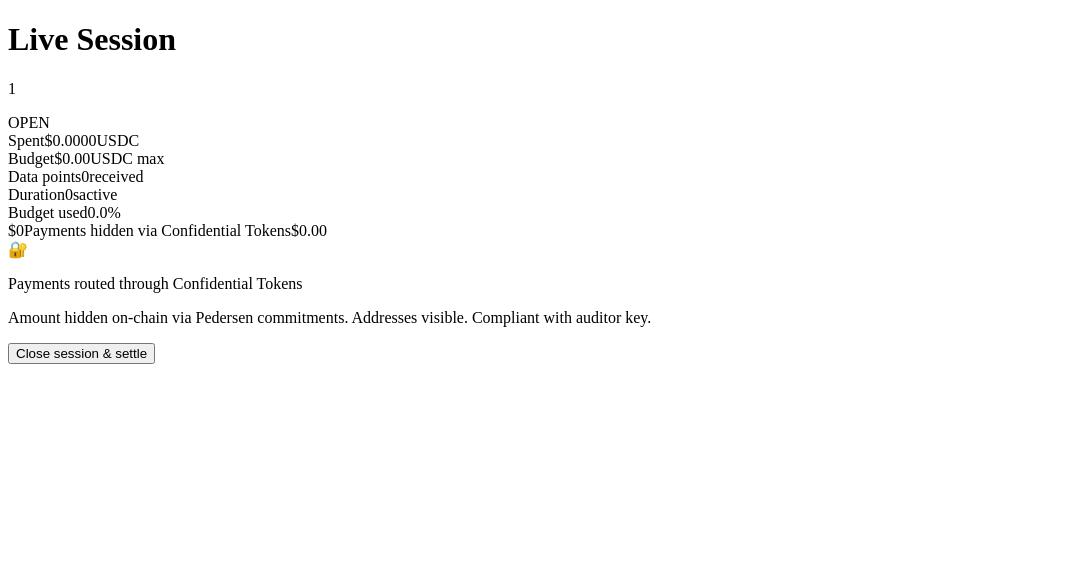
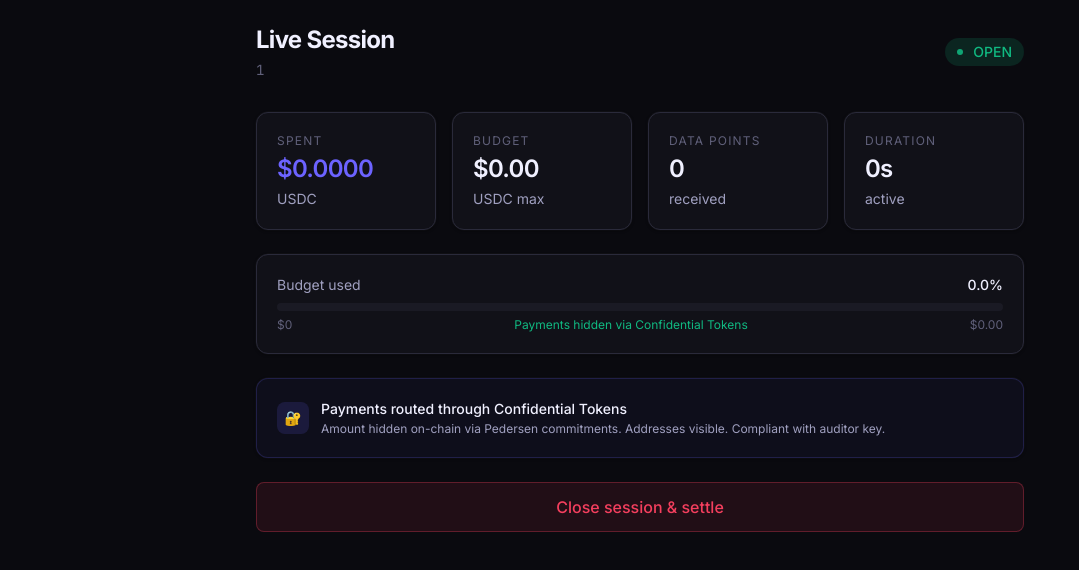
Before and after one commit to shivam-s-dev/PrivateStream, a Next.js app: page /session/1 in a window 1280 px wide. Shown: the top 570 px of the page, without its empty margins (0-1079 px from the left). Built offline with nearby package versions, Linux system fonts and the light colour scheme; no server answers.

Commit message:
feat: add global styles and layout for the application

```diff
--- /dev/null
+++ b/app/globals.css
@@ -0,0 +1,139 @@
+@import "tailwindcss";
+
+@theme {
+  --color-base: #0A0A0F;
+  --color-surface: #111118;
+  --color-elevated: #1A1A24;
+  --color-hover: #1F1F2E;
+  --color-border: #2A2A3A;
+  --color-border-strong: #3A3A4F;
+  --color-primary: #F0F0FF;
+  --color-secondary: #A0A0C0;
+  --color-muted: #60607A;
+  --color-accent: #6C63FF;
+  --color-accent-hover: #7C73FF;
+  --color-success: #10B981;
+  --color-warning: #F59E0B;
+  --color-danger: #F43F5E;
+
+  --font-sans: "Inter", system-ui, sans-serif;
+  --font-mono: "JetBrains Mono", monospace;
+
+  --tracking-display: -0.03em;
+  --tracking-heading: -0.02em;
+
+  --shadow-accent-glow: 0 0 0 3px rgba(108, 99, 255, 0.15);
+  --shadow-card: 0 1px 3px rgba(0, 0, 0, 0.4), 0 0 0 0.5px rgba(255, 255, 255, 0.05);
+  --shadow-card-hover: 0 4px 12px rgba(0, 0, 0, 0.5), 0 0 0 0.5px rgba(108, 99, 255, 0.3);
+
+  --animate-pulse-slow: pulse 3s cubic-bezier(0.4, 0, 0.6, 1) infinite;
+  --animate-fade-in: fadeIn 0.3s ease-out;
+
+  @keyframes fadeIn {
+    from {
+      opacity: 0;
+      transform: translateY(4px);
+    }
+    to {
+      opacity: 1;
+      transform: translateY(0);
+    }
+  }
+}
+
+@layer base {
+  html {
+    background-color: var(--color-base);
+    color: var(--color-primary);
+  }
+  body {
+    font-family: var(--font-sans);
+    -webkit-font-smoothing: antialiased;
+  }
+
+  /* Scrollbar */
+  ::-webkit-scrollbar {
+    width: 6px;
+  }
+  ::-webkit-scrollbar-track {
+    background-color: var(--color-surface);
+  }
+  ::-webkit-scrollbar-thumb {
+    background-color: var(--color-border-strong);
+    border-radius: 9999px;
+  }
+  ::-webkit-scrollbar-thumb:hover {
+    background-color: var(--color-muted);
+  }
+
+  /* Selection */
+  ::selection {
+    background-color: rgba(108, 99, 255, 0.2);
+    color: var(--color-primary);
+  }
+}
+
+@layer components {
+  /* Card */
+  .card {
+    @apply bg-surface border border-border rounded-xl p-5 shadow-card transition-all duration-200;
+  }
+  .card:hover {
+    @apply shadow-card-hover border-border-strong;
+  }
+
+  /* Button variants */
+  .btn-primary {
+    @apply bg-accent hover:bg-accent-hover text-white font-medium px-4 py-2 rounded-lg transition-all duration-150 focus:outline-none focus:ring-2 focus:ring-accent/50 active:scale-95 disabled:opacity-40 disabled:cursor-not-allowed cursor-pointer;
+  }
+  .btn-ghost {
+    @apply bg-transparent hover:bg-hover text-secondary hover:text-primary border border-border hover:border-border-strong font-medium px-4 py-2 rounded-lg transition-all duration-150 active:scale-95 cursor-pointer;
+  }
+  .btn-danger {
+    @apply bg-danger/10 hover:bg-danger/20 text-danger border border-danger/30 font-medium px-4 py-2 rounded-lg transition-all duration-150 active:scale-95 cursor-pointer;
+  }
+
+  /* Badge */
+  .badge {
+    @apply inline-flex items-center gap-1 text-xs font-medium px-2 py-0.5 rounded-full;
+  }
+  .badge-accent {
+    @apply bg-accent/15 text-accent;
+  }
+  .badge-success {
+    @apply bg-success/15 text-success;
+  }
+  .badge-warning {
+    @apply bg-warning/15 text-warning;
+  }
+  .badge-muted {
+    @apply bg-elevated text-muted border border-border;
+  }
+
+  /* Input */
+  .input {
+    @apply w-full bg-elevated border border-border rounded-lg px-3 py-2 text-primary placeholder:text-muted text-sm focus:outline-none focus:border-accent focus:shadow-accent-glow transition-all duration-150;
+  }
+
+  /* Mono address display */
+  .address {
+    @apply font-mono text-sm text-muted tracking-tight;
+  }
+
+  /* Stat card */
+  .stat-card {
+    @apply bg-surface border border-border rounded-xl p-5 shadow-card transition-all duration-200 flex flex-col gap-1;
+  }
+  .stat-card:hover {
+    @apply shadow-card-hover border-border-strong;
+  }
+  .stat-label {
+    @apply text-xs text-muted uppercase tracking-widest;
+  }
+  .stat-value {
+    @apply text-2xl font-semibold text-primary tracking-display;
+  }
+  .stat-sub {
+    @apply text-sm text-secondary;
+  }
+}
--- /dev/null
+++ b/app/layout.tsx
@@ -0,0 +1,35 @@
+import type { Metadata } from "next";
+import { Inter, JetBrains_Mono } from "next/font/google";
+import "./globals.css";
+
+const inter = Inter({
+  variable: "--font-inter",
+  subsets: ["latin"],
+});
+
+const jetbrainsMono = JetBrains_Mono({
+  variable: "--font-jetbrains-mono",
+  subsets: ["latin"],
+});
+
+export const metadata: Metadata = {
+  title: "PrivateStream",
+  description: "Buy and sell sensitive data. Confidentially.",
+};
+
+export default function RootLayout({
+  children,
+}: Readonly<{
+  children: React.ReactNode;
+}>) {
+  return (
+    <html
+      lang="en"
+      className={`${inter.variable} ${jetbrainsMono.variable} antialiased`}
+    >
+      <body className="min-h-screen">
+        {children}
+      </body>
+    </html>
+  );
+}
--- /dev/null
+++ b/app/page.tsx
@@ -0,0 +1,72 @@
+import { ConnectWalletButton } from '../components/ConnectWalletButton'
+import Link from 'next/link'
+
+export default function LandingPage() {
+  return (
+    <main className="min-h-screen bg-base">
+      {/* Nav */}
+      <nav className="border-b border-border px-6 py-4 flex items-center justify-between">
+        <div className="flex items-center gap-2">
+          <div className="w-7 h-7 rounded-lg bg-accent/20 border border-accent/30
+                          flex items-center justify-center">
+            <span className="text-accent text-sm font-bold">PS</span>
+          </div>
+          <span className="font-semibold text-primary tracking-tight">PrivateStream</span>
+        </div>
+        <div className="flex items-center gap-3">
+          <Link href="/explore" className="text-secondary hover:text-primary text-sm transition-colors">
+            Explore
+          </Link>
+          <ConnectWalletButton />
+        </div>
+      </nav>
+
+      {/* Hero */}
+      <section className="max-w-5xl mx-auto px-6 pt-24 pb-20 text-center">
+        {/* Protocol badges */}
+        <div className="flex items-center justify-center gap-2 mb-8">
+          <span className="badge badge-accent">MPP Sessions</span>
+          <span className="text-muted text-xs">×</span>
+          <span className="badge badge-accent">Confidential Tokens</span>
+          <span className="badge badge-muted ml-2">Stellar Testnet</span>
+        </div>
+
+        <h1 className="text-5xl md:text-6xl font-bold text-primary
+                       tracking-display leading-tight mb-6">
+          Buy sensitive data.
+          <br />
+          <span className="text-accent">Nobody sees what you paid.</span>
+        </h1>
+
+        <p className="text-lg text-secondary max-w-2xl mx-auto mb-10 leading-relaxed">
+          The first confidential data marketplace on Stellar. Machine Payments Protocol
+          sessions for streaming access. Confidential Token settlement so payment amounts
+          stay private — on any blockchain, for the first time.
+        </p>
+
+        <div className="flex items-center justify-center gap-4">
+          <Link href="/explore" className="btn-primary px-6 py-3 text-base">
+            Browse datasets →
+          </Link>
+          <Link href="/onboard" className="btn-ghost px-6 py-3 text-base">
+            List your data
+          </Link>
+        </div>
+
+        {/* Stats bar */}
+        <div className="mt-20 grid grid-cols-3 gap-4 max-w-lg mx-auto">
+          {[
+            { label: 'Active datasets', value: '—' },
+            { label: 'Sessions today', value: '—' },
+            { label: 'Protocol', value: 'Stellar' },
+          ].map((s) => (
+            <div key={s.label} className="border border-border rounded-lg p-4">
+              <div className="text-xl font-semibold text-primary">{s.value}</div>
+              <div className="text-xs text-muted mt-0.5">{s.label}</div>
+            </div>
+          ))}
+        </div>
+      </section>
+    </main>
+  )
+}
```
